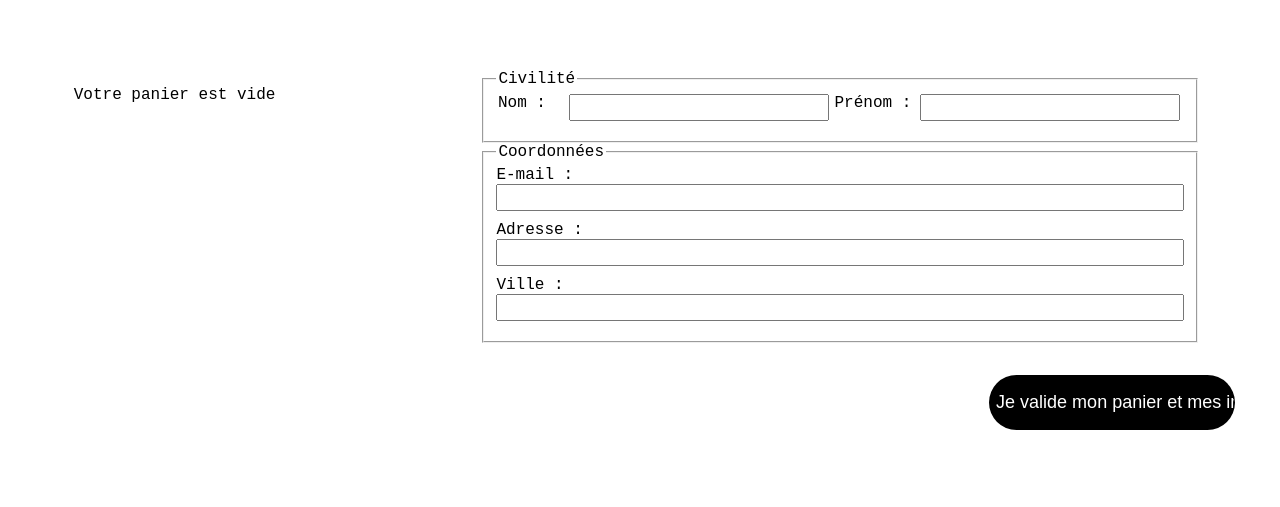
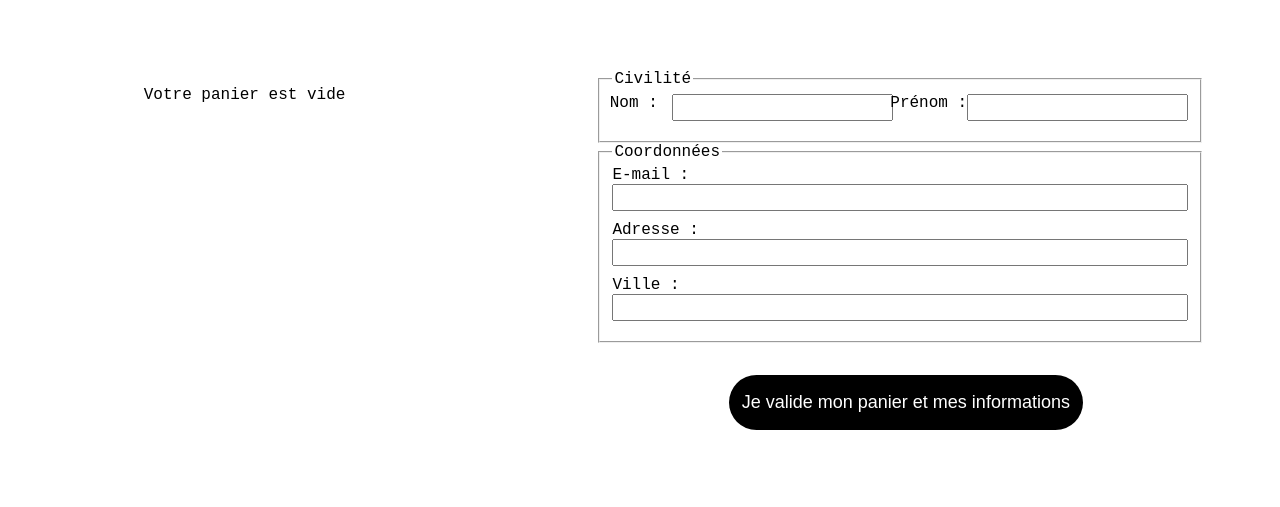
Before and after one commit to T-dev20/TravisGuibinga_5_090121, a website: page front-end/basket.html in a window 1280 px wide. Shown: the part 125-632 px from the top of the page. Drawn offline with Linux system fonts and the light colour scheme.

Commit message:
display du form et du btn changé

```diff
--- a/front-end/sass/3-components/_buttons.scss
+++ b/front-end/sass/3-components/_buttons.scss
@@ -89,8 +89,9 @@
     font-size: large;
   }
   @media (min-width: 1035px) {
-    width: 25%;
-    margin-left: 40rem;
+    width: 43%;
+    margin-right: 15rem;
+    margin-left: 15rem;
     font-size: large;
   }
 }
--- a/front-end/sass/5-pages/_basket.scss
+++ b/front-end/sass/5-pages/_basket.scss
@@ -64,6 +64,6 @@ fieldset {
 
 .form {
   @media (min-width: 1030px) {
-    margin-right: -125px;
+    margin-right: -175px;
   }
 }
```
Also changed, not shown: front-end/css/style.css, 1 other file.
